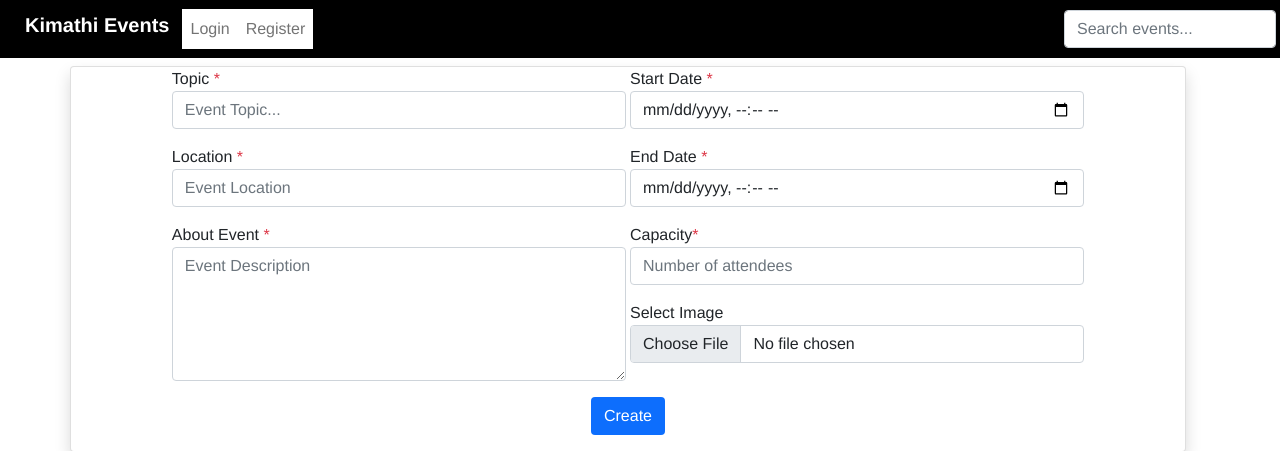
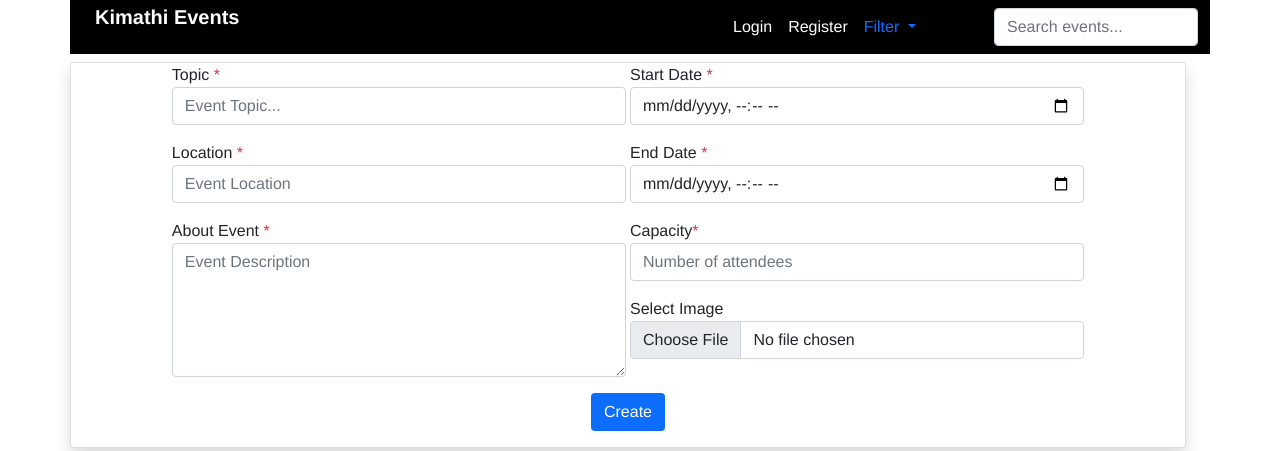
Before and after one commit to JosephMusya/event-website, a Django app: page /create-event/ in a window 1280 px wide. Shown: the top 451 px of the page. Run offline with Django 4.2, Linux system fonts and the light colour scheme; data that the repository does not hold is empty; some libraries are stand-ins or nearby versions.

Commit message:
Edited the navbar

```diff
--- a/templates/cover.html
+++ b/templates/cover.html
@@ -14,53 +14,60 @@
     <script src="https://ajax.googleapis.com/ajax/libs/jquery/3.5.1/jquery.min.js" type="text/javascript"></script>
     <link rel="stylesheet" href="//code.jquery.com/ui/1.13.1/themes/base/jquery-ui.css">
     <link rel="stylesheet" href="{% static 'css/main.css' %}">
-    <script src="{% static 'js/jquery-js.js' %}"></script>
+    <script src="{% static 'js/jq.js' %}"></script>
 
     <title>Kimathi Students</title>
 </head>
 
 <body style="font-family:Helvetica">
 
-    <div style="width:100%; background-color:black;">
-        <nav class="navbar navbar-expand-lg navbar-light" style="width:100%; background-color:black;">
-            <div class="container-fluid">
+    <div class="container" style="background-color:black;">
+        <div class="d-flex">
+            <div class="col-7">
                 <h5 class="badge border-info rounded fs-5 fw-bold" style="color:white">Kimathi Events</h5>
-
+            </div>
+            <div class="col-5">
+                <nav class="navbar navbar-expand-lg">
                     <button class="navbar-toggler bg-white" type="button" data-bs-toggle="collapse" data-bs-target="#navbarSupportedContent" aria-controls="navbarSupportedContent" aria-expanded="false" aria-label="Toggle navigation">
                             <span class="navbar-toggler-icon"></span>
                     </button>
                     <div class="collapse navbar-collapse" id="navbarSupportedContent">
                         <ul class="navbar-nav me-auto mb-2 mb-lg-0">
-                        <div class="d-flex bg-white">
+                            <div class="d-flex gap-3">
+                                <div class="d-flex justify-content-center gap-3 ">
+                                    <div class="d-flex justify-content-center gap-3">
                                         {% if request.user.is_authenticated %}
-                            <li><a href="{% url 'logout' %}" class="nav-link">Logout</a></li>
-                            <li><a href="{% url 'create-event'%}" class="nav-link">Create Event</a></li>
+                                        <li><a href="{% url 'logout' %}" class="text-white text-decoration-none">Logout</a></li>
+                                        <li><a href="{% url 'create-event'%}" class="text-white text-decoration-none">Create Event</a></li>
                                         <li>
                                             <a href="{% url 'my-account' user.id %}" class="text-decoration-none">
                                                 <i class="material-icons mt-1" style="color:white">person</i>
                                             </a>
                                         </li>
                                         {% else %}
-                            <li> <a href="{% url 'login' %}" class="nav-link">Login</a></li>
-                            <li><a href="{% url 'register' %}" class="nav-link">Register</a> {% endif %}</li>
+                                        <li> <a href="{% url 'login' %}" class="text-white text-decoration-none">Login</a></li>
+                                        <li><a href="{% url 'register' %}" class="text-white text-decoration-none">Register</a> {% endif %}</li>
                                     </div>
                                     <div class="">
                                         <li class="nav-item dropdown">
-                                <a class="nav-link dropdown-toggle" href="#" id="navbarDropdown" role="button" data-bs-toggle="dropdown" aria-expanded="false">
+                                            <a class="dropdown-toggle text-decoration-none" href="#" id="navbarDropdown" role="button" data-bs-toggle="dropdown" aria-expanded="false">
                                                 Filter
                                                 </a>
                                             <ul class="dropdown-menu" aria-labelledby="navbarDropdown">
-                                    <li><a class="dropdown-item" href="#">Action</a></li>
-                                    <li><a class="dropdown-item" href="#">Another action</a></li>
-                                    <li><a class="dropdown-item" href="#">Something else here</a></li>
+                                                <li><a class="dropdown-item" href="#">Sports</a></li>
+                                                <li><a class="dropdown-item" href="#">Travel</a></li>
+                                                <li><a class="dropdown-item" href="#">Party</a></li>
+                                                <li><a class="dropdown-item" href="#">Other</a></li>
+
                                             </ul>
                                         </li>
                                     </div>
-
+                                </div>
+                            </div>
                         </ul>
                         <form action="{% url 'home' %}" method="GET">
-                        {%csrf_token%}
-                        <input type="search" id="autocomplete" class="form-control ms-2" name="search" placeholder="Search events...">
+                            {% csrf_token %}
+                            <input type="search" id="autocomplete" class="form-control" name="search" placeholder="Search events...">
                             <script src="https://code.jquery.com/ui/1.13.1/jquery-ui.js"></script>
                             <script>
                                 var events = [];
@@ -80,10 +87,10 @@
                             </script>
                         </form>
                     </div>
-            </div>
                 </nav>
             </div>
-
+        </div>
+    </div>
     {% block content %} {% endblock %}
 
     <div class="container">
```
Lines whose indentation alone changed are shown as unchanged.
